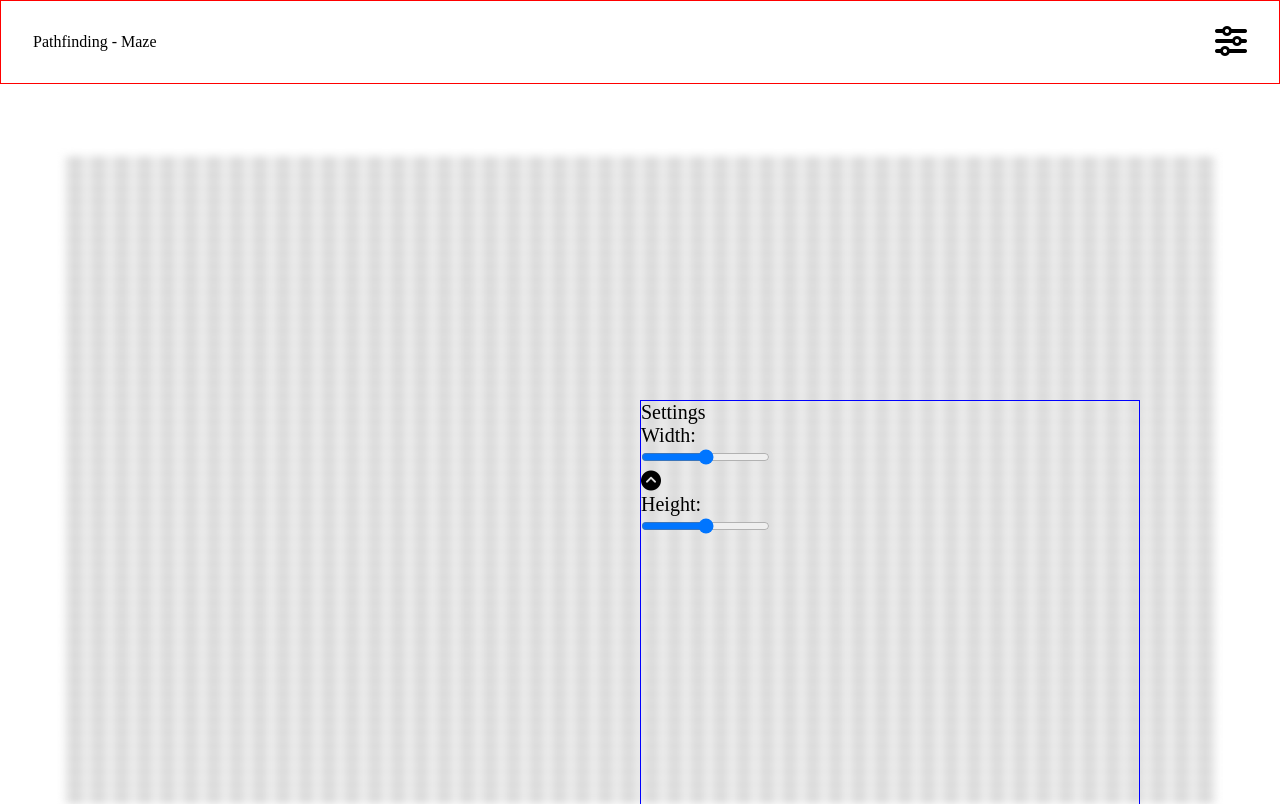
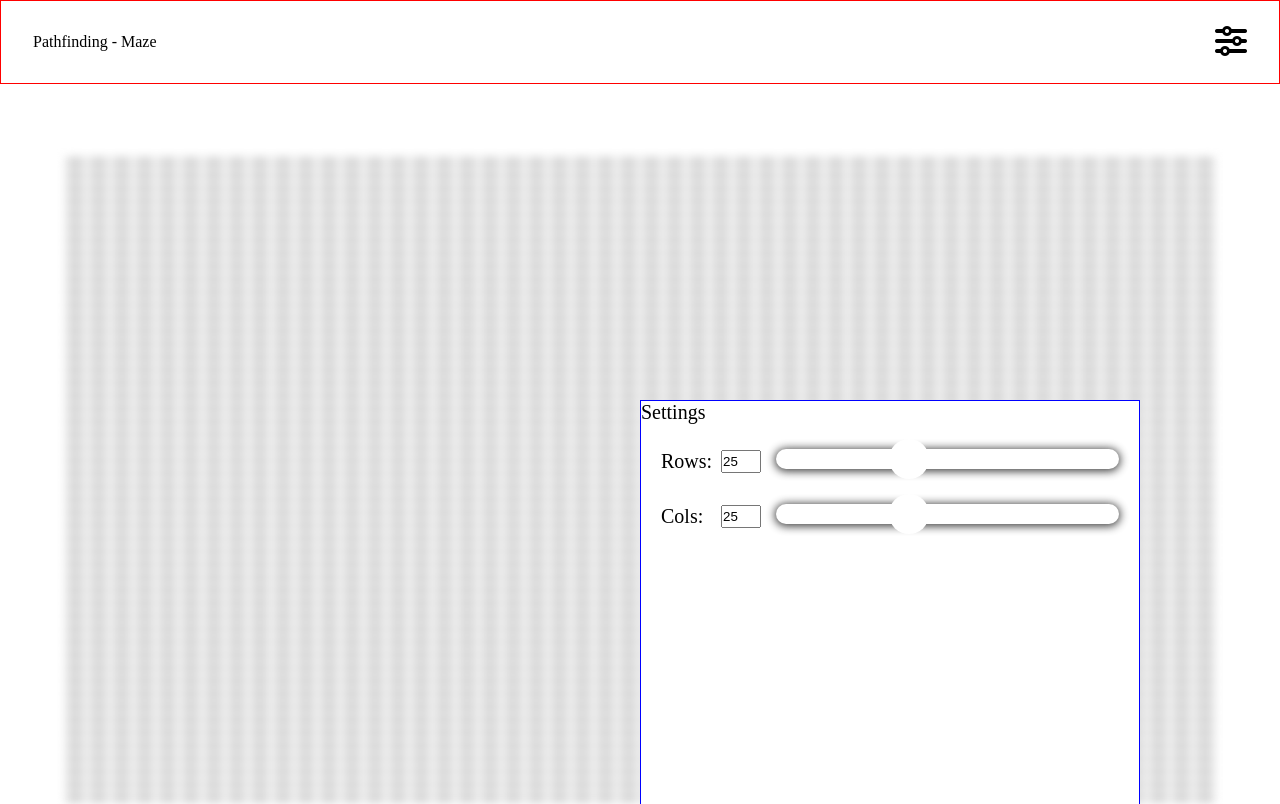
Before and after one commit to kson4/maze, a plain HTML site: page index .html in a window 1280 px wide. Drawn offline with Linux system fonts and the light colour scheme.

Commit message:
settings menu, adjustable rows and cols

```diff
--- /dev/null
+++ b/css/settings-menu.css
@@ -0,0 +1,80 @@
+ul {
+  list-style: none;
+}
+
+.settings-menu {
+  position: fixed;
+  top: 40%;
+  left: 50%;
+  /* transform: translate(-50%, -50%); */
+  width: 500px;
+  height: 500px;
+  font-size: 20px;
+  border: 1px solid blue;
+  visibility: hidden;
+  /* opacity: 0;
+  transition: 0.5s; */
+  z-index: 1;
+
+  display: flex;
+  flex-direction: column;
+  gap: 20px;
+  background-color: white;
+}
+
+.option {
+  margin: 5px 20px;
+  display: flex;
+  justify-content: space-between;
+  align-items: center;
+  gap: 10px;
+}
+
+.visible {
+  top: 50%;
+  visibility: visible;
+  opacity: 1;
+  /* transition: 0.5s; */
+}
+
+.inactive {
+  filter: blur(5px);
+  pointer-events: none;
+  user-select: none;
+}
+
+.slider-container {
+  width: 75%;
+}
+.slider {
+  -webkit-appearance: none;
+  width: 100%;
+  height: 20px;
+  outline: none;
+  opacity: 0.8;
+  -webkit-transition: 0.2s;
+  transition: opacity 0.2s;
+  border-radius: 12px;
+  box-shadow: 0 1px 10px 1px black;
+  /* background: linear-gradient(90deg, gray 40%, black 40%); */
+}
+.slider:hover {
+  opacity: 1;
+}
+.slider::-webkit-slider-thumb {
+  -webkit-appearance: none;
+  appearance: none;
+  width: 40px;
+  height: 40px;
+  background: white;
+  border-radius: 50%;
+  cursor: pointer;
+}
+.option-text {
+  width: 100px;
+  display: flex;
+  justify-content: space-between;
+}
+.value {
+  width: 40px;
+}
--- a/css/styles.css
+++ b/css/styles.css
@@ -10,36 +10,3 @@
   display: flex;
   justify-content: space-between;
 }
-
-ul {
-  list-style: none;
-}
-
-.settings-menu {
-  position: fixed;
-  top: 40%;
-  left: 50%;
-  /* transform: translate(-50%, -50%); */
-  width: 500px;
-  height: 500px;
-  border: 1px solid blue;
-  visibility: hidden;
-  /* opacity: 0;
-  transition: 0.5s; */
-  z-index: 1;
-
-  font-size: 20px;
-}
-
-.visible {
-  top: 50%;
-  visibility: visible;
-  opacity: 1;
-  transition: 0.5s;
-}
-
-.inactive {
-  filter: blur(5px);
-  pointer-events: none;
-  user-select: none;
-}
--- a/index .html
+++ b/index .html
@@ -7,6 +7,7 @@
   <title>Maze Algorithm</title>
   <link rel="stylesheet" href="./css/styles.css">
   <link rel="stylesheet" href="./css/maze.css">
+  <link rel="stylesheet" href="./css/settings-menu.css">
 
   <script src="https://kit.fontawesome.com/661ac17a3d.js" crossorigin="anonymous"></script>
 </head>
@@ -21,19 +22,35 @@
   </div>
   <div class="settings-menu">
     <div class="settings-menu-title">Settings</div>
-    <p>Width:</p>
-    <input id="width-slider" class="slider" type="range", min="0", max="50", value="25">
-    <div class="selector">
-      <div class="selector-icon"><i class="fa-solid fa-circle-chevron-up"></i></div>
+    <div class="option">
+      <div class="option-text">
+        <span>Rows: </span>
+        <input type="number" class="value" value="25">
+      </div>
+      <!-- <span class="option-text">Rows: <input type="number" class="value" value="25"></span> -->
+
+      <div class="slider-container">
+        <input id="rows-slider" class="slider" type="range", min="10", max="50", value="25">
+      </div>
     </div>
-    <p>Height:</p>
-    <input id="height-slider" class="slider" type="range", min="0", max="50", value="25">
+
+    <div class="option">
+      <div class="option-text">
+        <span>Cols: </span>
+        <input type="number" class="value" value="25">
+      </div>
+      <!-- <span class="option-text">Cols: <input type="number" class="value" value="25"></span> -->
+
+      <div class="slider-container">
+        <input id="cols-slider" class="slider" type="range", min="10", max="50", value="25">
+      </div>
+    </div>
   </div>
   <div class="maze-container">
     <canvas id="maze"></canvas>
   </div>
 
+  <script src="./js/script.js"></script>
   <script src="./js/setup-maze.js"></script>
-  <script src="./js/script.js"></script>
 </body>
 </html>
--- a/js/script.js
+++ b/js/script.js
@@ -8,3 +8,20 @@ document.querySelector("#settings-icon").addEventListener("click", () => {
   document.querySelector(".maze-container").classList.add("inactive")
   console.log("clicked")
 })
+
+// settings menu slider
+const sliders = document.querySelectorAll(".slider")
+const values = document.querySelectorAll(".value")
+const progress = document.querySelectorAll(".progres")
+for (let i = 0; i < sliders.length; i++) {
+  values[i].textContent = sliders[i].value
+}
+for (let i = 0; i < sliders.length; i++) {
+  sliders[i].oninput = (() => {
+    values[i].textContent = sliders[i].value
+    values[i].value = sliders[i].value
+  })
+  values[i].oninput = (() => {
+    sliders[i].value = values[i].value
+  })
+}
```
